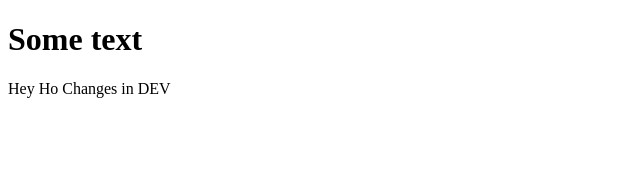
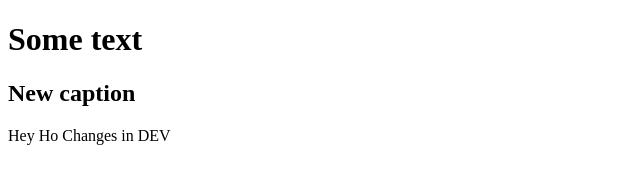
Before and after one commit to drugsmouse/rebaseTest, a plain HTML site: page index.html in a window 1280 px wide. Shown: the whole page, without its empty margins (0-640 px from the left). Drawn offline with Linux system fonts and the light colour scheme.

Commit message:
new caption

```diff
--- a/index.html
+++ b/index.html
@@ -6,6 +6,7 @@
 </head>
 <body>
 <h1>Some text</h1>
+<h2>New caption</h2>
 <span>Hey</span>
 <span>Ho</span>
 <span>Changes in DEV</span>
```
